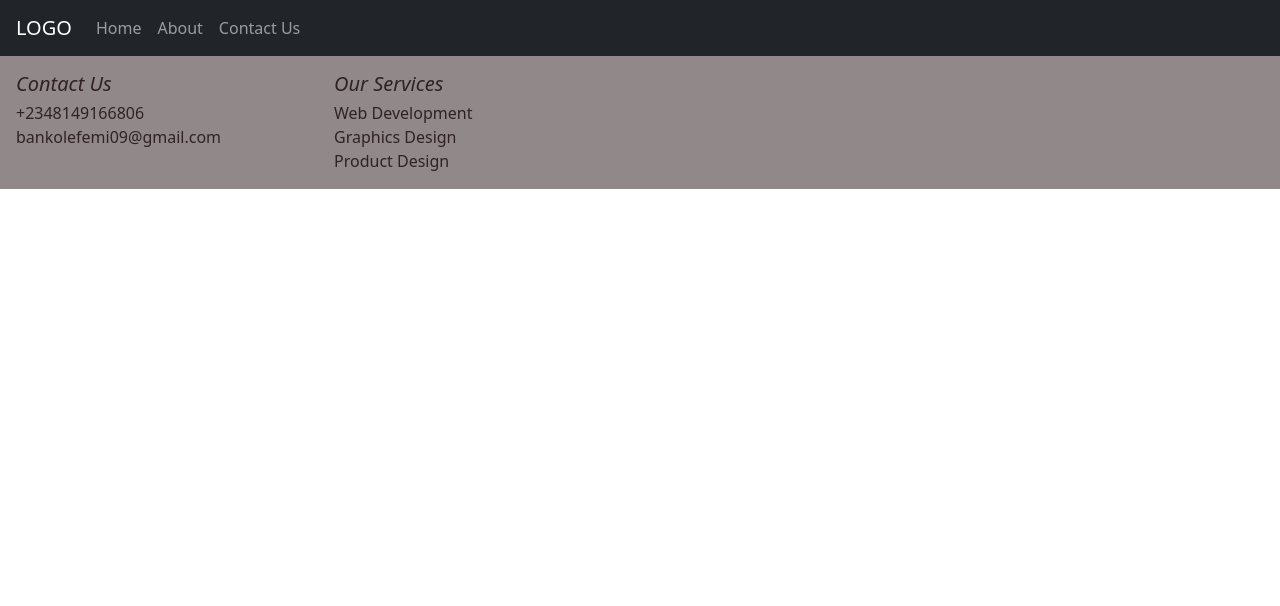
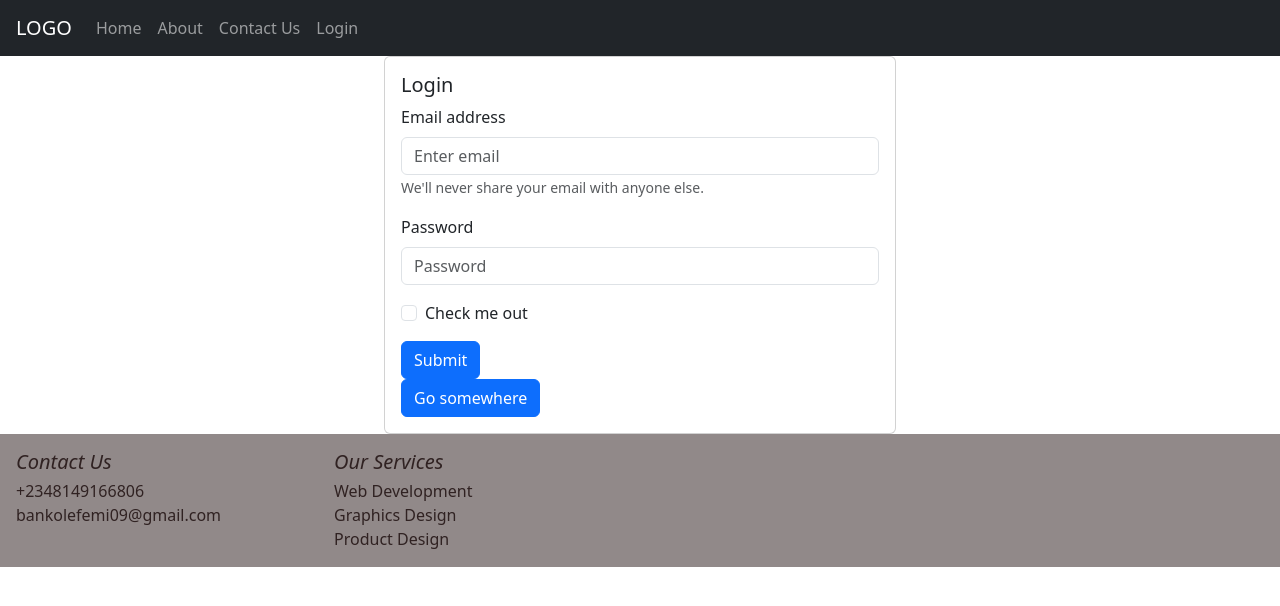
Before and after one commit to Tomiwa200/new-app2, a React (Create React App) app: page /login in a window 1280 px wide. Shown: the top 606 px of the page. Built offline with nearby package versions, Linux system fonts and the light colour scheme.

Commit message:
Add basic  comps

```diff
--- a/package.json
+++ b/package.json
@@ -1,5 +1,6 @@
 {
   "name": "new3",
+  "homepage":"https://Tomiwa200.github.io/newapp2",
   "version": "0.1.0",
   "private": true,
   "dependencies": {
@@ -18,6 +19,8 @@
   "scripts": {
     "start": "react-scripts start",
     "build": "react-scripts build",
+    "predeploy":"npm run build",
+    "deploy":"gh-pages -d build",
     "test": "react-scripts test",
     "eject": "react-scripts eject"
   },
--- a/src/App.js
+++ b/src/App.js
@@ -4,6 +4,7 @@
 import About from './components/About';
 import Contact from './components/Contact';
 import Footer from './components/Footer';
+import Login from './components/Login';
 import { BrowserRouter as Router, Routes, Route } from 'react-router-dom';
 
 
@@ -18,6 +19,7 @@
           <Route exact path="/" element={<Home/>} />
           <Route exact path="/about" element={<About/>} />
           <Route exact path="/contact" element={<Contact/>} />
+          <Route exact path="/login" element={<Login />} />
         </Routes>
         <Footer />
       </>
--- a/src/components/Header.js
+++ b/src/components/Header.js
@@ -13,6 +13,7 @@
           <Nav.Link href="/">Home</Nav.Link>
           <Nav.Link href="/about">About</Nav.Link>
           <Nav.Link href="/contact">Contact Us</Nav.Link>
+          <Nav.Link href="/login">Login</Nav.Link>
         </Nav>
       </Navbar.Collapse>
 
--- /dev/null
+++ b/src/components/Login.js
@@ -0,0 +1,38 @@
+import React from 'react'
+import {Button, Form, Card} from "react-bootstrap";
+
+
+function Login() {
+  return (
+
+    <Card style={{ width: '40%' }} className='mx-auto'>
+
+    <Card.Body>
+      <Card.Title>Login</Card.Title>
+      <Form>
+      <Form.Group className="mb-3" controlId="formBasicEmail">
+        <Form.Label>Email address</Form.Label>
+        <Form.Control type="email" placeholder="Enter email" />
+        <Form.Text className="text-muted">
+          We'll never share your email with anyone else.
+        </Form.Text>
+      </Form.Group>
+
+      <Form.Group className="mb-3" controlId="formBasicPassword">
+        <Form.Label>Password</Form.Label>
+        <Form.Control type="password" placeholder="Password" />
+      </Form.Group>
+      <Form.Group className="mb-3" controlId="formBasicCheckbox">
+        <Form.Check type="checkbox" label="Check me out" />
+      </Form.Group>
+      <Button variant="primary" type="submit">
+        Submit
+      </Button>
+    </Form>
+      <Button variant="primary">Go somewhere</Button>
+    </Card.Body>
+  </Card>
+  )
+}
+
+export default Login
```
Also changed, not shown: 16 other files (tests, documents, lock files or other folders).
